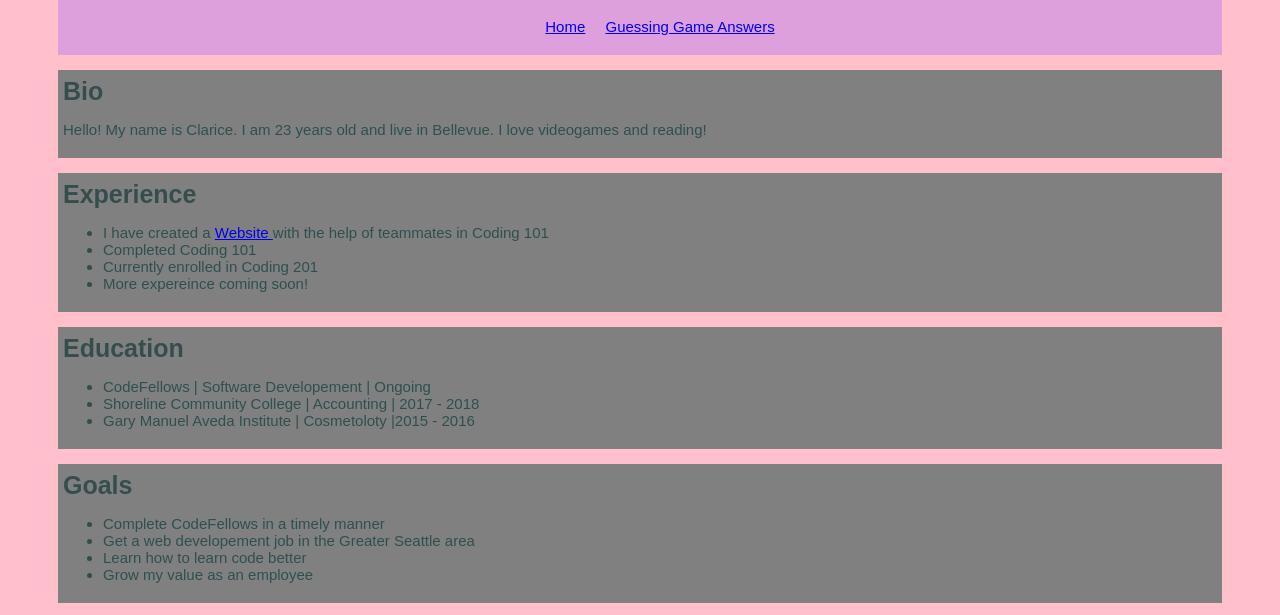
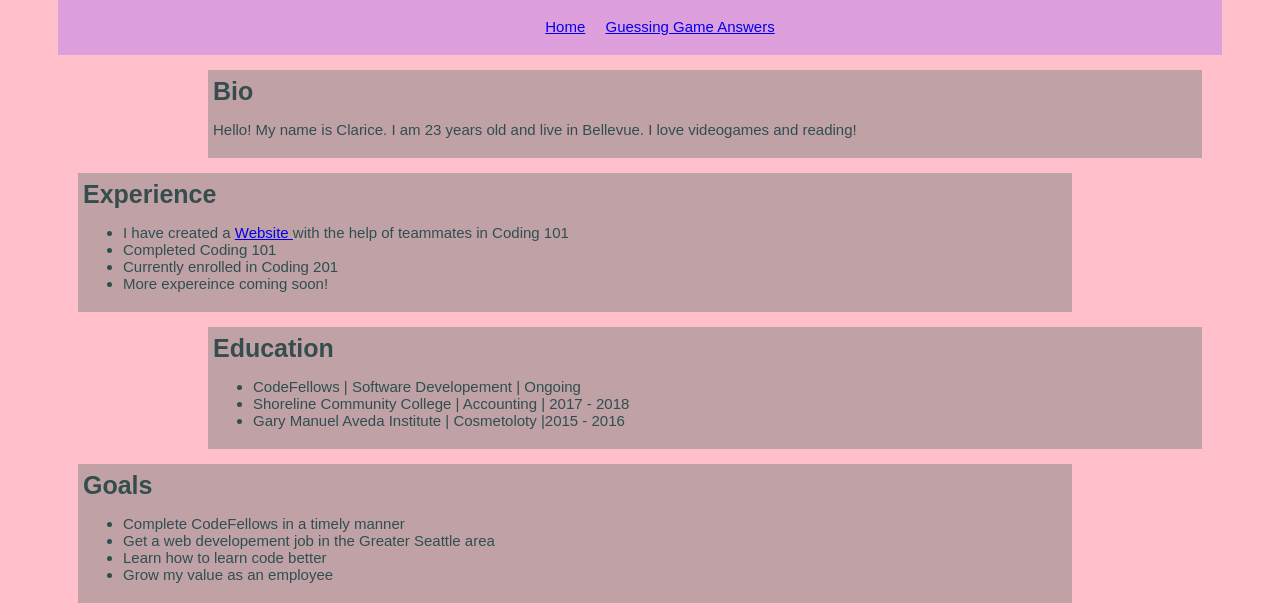
Before and after one commit to sjschmidt44/03_guessing_game, a plain HTML site: page index.html in a window 1280 px wide. Shown: the part 118-733 px from the top of the page. Drawn offline with Linux system fonts and the light colour scheme.

Commit message:
added margins to different sections, adjusted section color

```diff
--- a/style.css
+++ b/style.css
@@ -55,7 +55,33 @@ h2{
 }
 
 section {
-    background-color: grey;
-    margin: 15px 50px;
+    background-color: rgba(128, 128, 128, 0.493);
+    margin-top: 15px;
+    margin-bottom: 15px;
     padding: 5px;
 }
+
+#bio {
+    margin-left: 200px;
+    margin-right: 70px;
+}
+
+#experience {
+    margin-left: 70px;
+    margin-right: 200px;
+}
+
+#education {
+    margin-left: 200px;
+    margin-right: 70px;
+}
+
+#goals {
+    margin-left: 70px;
+    margin-right: 200px;
+}
+
+#topten {
+    margin-left: 200px;
+    margin-right: 70px;
+}
```
